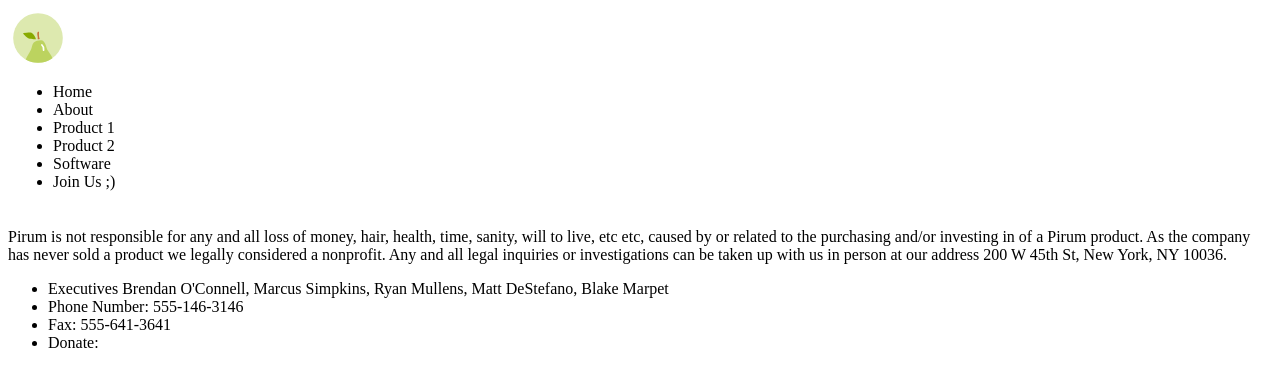
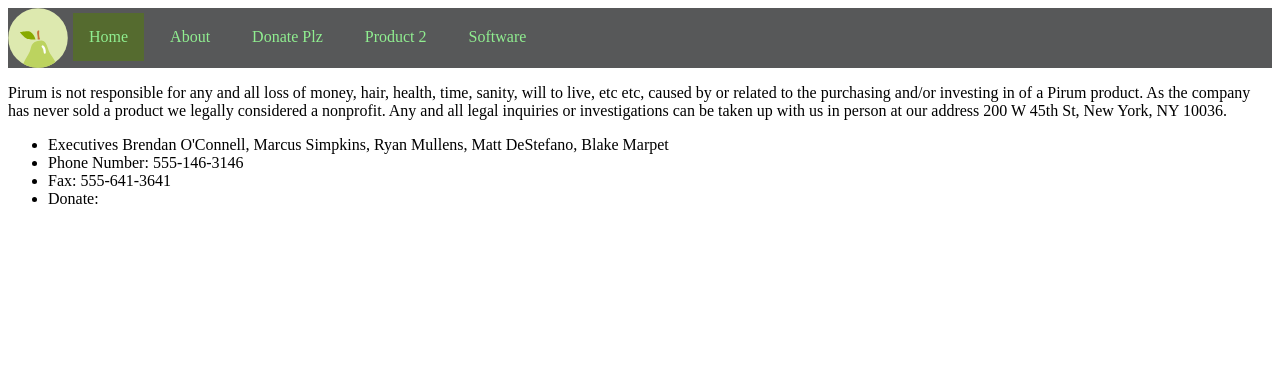
Before and after one commit to MyriaCore/Pirum-Website, a plain HTML site: page src/index.html in a window 1280 px wide. Drawn offline with Linux system fonts and the light colour scheme.

Commit message:
Added css and fixed navbar

```diff
--- a/res/style.css
+++ b/res/style.css
@@ -1,17 +1,50 @@
 /* CSS skeleton*/
 
-.header{
+.header li{
     list-style-type: none;
     margin: 0px;
     padding: 5px;
     border: #000;
     border-width: 2px;
+    display: inline;
 }
 
-.header a:hover{
-    background-color: #000;
-    color: white;
+.header img{
+    float: left;
+    width: 60px;
+    height: 60px;
+    background: #575859;
 }
+
+.navbar {
+    list-style-type: none;
+    margin: 0;
+    padding: 0;
+    height: 60px;
+    overflow: hidden;
+    background-color: #575859;
+}
+
+.selected{
+    background-color: darkolivegreen;
+}
+
+.header li{
+    float:left;
+}
+
+.header li a{
+    display: block;
+    color: lightgreen;
+    text-align: center;
+    padding: 15px 16px;
+    text-decoration: none;
+}
+
+li a:hover {
+    background-color: #111;
+}
+
 
 .contentbox{
 
--- a/src/index.html
+++ b/src/index.html
@@ -6,17 +6,13 @@
     </head>
     <body>
         <nav class="header">
-            <logo>
-                <img src="../res/assets/icon/icon.svg" width="50px" height="50px" alt="Pirum"/>
-            </logo>
-
-            <ul>
-                <li><a>Home</a></li>
-                <li><a>About</a></li>
-                <li><a>Product 1</a></li>
+                <a href="index.html"><img src="../res/assets/icon/icon.svg" width="50px" height="50px" alt="Pirum"/></a>
+            <ul class="navbar">
+                <li><a class="selected" href="index.html">Home</a></li>
+                <li><a href="about.html">About</a></li>
+                <li><a href="Donate.html">Donate Plz</a></li> <!--Added href's to index and about, every name below is a place holder-->
                 <li><a>Product 2</a></li>
                 <li><a>Software</a></li>
-                <li><a>Join Us ;)</a></li>
             </ul>
         </nav>
 
```
